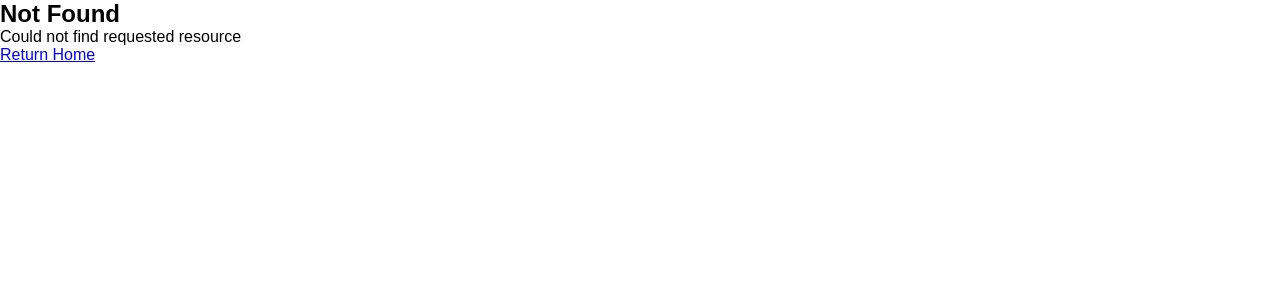
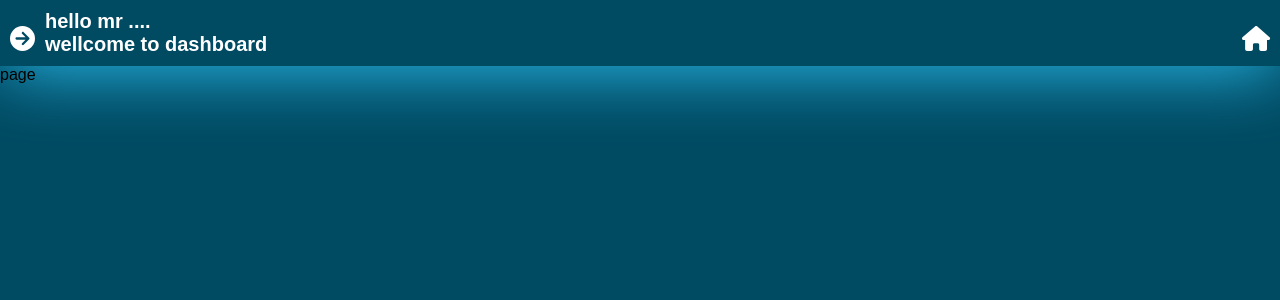
Before and after one commit to mahfuz-ta09/nrc-london, a Next.js app: page /Dashboard in a window 1280 px wide. Before the commit this address had no page. Shown: the top 300 px of the page. Built offline with nearby package versions, Linux system fonts and the light colour scheme; a web font is replaced by a local one.

Commit message:
dashboard added

```diff
--- /dev/null
+++ b/src/app/(dashboard)/DashNavLink.tsx
@@ -0,0 +1,41 @@
+import { faUser } from '@fortawesome/free-solid-svg-icons'
+import '@/css/Dashboard/layout.css'
+import Link from 'next/link'
+import { usePathname } from 'next/navigation'
+import { FontAwesomeIcon } from '@fortawesome/react-fontawesome'
+
+const DashNavLink = () => {
+    const pathname = usePathname()
+    let dashTitle:string = "/dashboard/"
+
+    const item=[{
+        title   : "Dashboard",
+        path    : `user`,
+        icon    : faUser,
+    },
+    {
+        title   : "Manage Users",
+        path    : `user/manage-users`,
+        icon    : faUser,
+    },
+    {
+        title   : "Statistics",
+        path    : `user/web-stat`,
+        icon    : faUser,
+    }]
+
+    return (
+        <div className='dash-nav-body'>
+            {
+                item?.map((item,index) => (
+                    <Link className={pathname === `${dashTitle}`+item?.path ? 'nav-link active' :'nav-link'} key={index} href={`/dashboard/${item?.path}`}>
+                        <FontAwesomeIcon icon={item?.icon}/>
+                        <span>{item?.title}</span>
+                    </Link>
+                ))
+            }
+        </div>
+    )
+}
+
+export default DashNavLink
--- /dev/null
+++ b/src/app/(dashboard)/Dashboard/page.tsx
@@ -0,0 +1,9 @@
+import React from 'react'
+
+const page = () => {
+  return (
+    <div>page</div>
+  )
+}
+
+export default page
--- /dev/null
+++ b/src/app/(dashboard)/LayourPage.tsx
@@ -0,0 +1,58 @@
+'use client'
+import Link from 'next/link'
+import '@/css/Dashboard/layout.css'
+import { useEffect, useRef, useState } from 'react'
+import dynamic from 'next/dynamic'
+import { useRouter } from 'next/navigation'
+import { FontAwesomeIcon } from '@fortawesome/react-fontawesome'
+import { faArrowCircleRight, faHome } from '@fortawesome/free-solid-svg-icons'
+
+
+const LayoutPage = () => {
+    const btnRef = useRef<HTMLButtonElement>(null)
+    const navRef = useRef<HTMLDivElement>(null)
+    const [isOpen,setIsOpen] = useState(false)
+    const  route = useRouter()
+
+
+    const NavLink = dynamic(() => import('./DashNavLink'), { ssr: false })
+
+    useEffect(()=>{
+      const handleNavBar = (e:any) => {
+        if(navRef.current && btnRef.current && !navRef.current.contains(e.target) &&  !btnRef.current.contains(e.target)){
+          setIsOpen(false)
+        }
+      }
+      document.addEventListener("click",handleNavBar)
+      return ()=> {
+        document.removeEventListener("click",handleNavBar)
+      }
+    },[])
+
+    const handler = () =>{
+      setIsOpen(true)
+    }
+
+    const homeHandler = () =>{
+      route.push("/")
+    }
+
+
+    return (
+        <div ref={navRef} className={isOpen? "dash-nav active":"dash-nav hide"}>
+            <div className="dash-nav-element">
+                <div className='dash-nav-header'>
+                    <h1>NRC-london</h1>
+                    <NavLink />
+                </div>
+                <button  className='nav-icon-btn' onClick={() => handler()} ref={btnRef} ><FontAwesomeIcon icon={faArrowCircleRight} className='nav-icon'/></button>
+                <button  className='nav-icon-home-btn' onClick={() => homeHandler()}><FontAwesomeIcon className='nav-icon' icon={faHome}/></button>
+                <div className='dash-nav-footer'>
+                    <Link className='footer-nav' href="/">back to home</Link>
+                </div>
+            </div>
+        </div>
+    )
+}
+
+export default LayoutPage
--- /dev/null
+++ b/src/app/(dashboard)/layout.tsx
@@ -0,0 +1,28 @@
+import '@/css/Dashboard/layout.css'
+import LayoutPage from "./LayourPage"
+
+
+const layout = ({ children } : {children : React.ReactNode}) => {
+
+    return (
+      <div  className='dashboard-layout'>
+          <div className="dash-content">
+            <LayoutPage />
+            <div className="dash-item">
+              <div className="dash-item-header">
+                  <div className='header-title'>
+                      <h1>hello mr ....</h1>
+                      <h1>wellcome to dashboard</h1>
+                  </div>
+              </div>
+              <div className='dash-item-content'>
+                  {children}
+              </div>
+            </div>
+
+          </div>
+      </div>
+    )
+  }
+
+export default layout
--- a/src/component/shared/Navbar/Navbar.tsx
+++ b/src/component/shared/Navbar/Navbar.tsx
@@ -129,7 +129,7 @@ const Navbar = () => {
                 </div>
                 <div className={isOpen ? 'link-items show' :'link-items hide'}>
                     <button onClick={()=>router.push('/Login')}>login</button>
-                    <button className='dash'>monitor</button>
+                    <button className='dash' onClick={()=>router.push('/Dashboard')}>monitor</button>
                 </div>
                 {
                     isOpen ?
--- /dev/null
+++ b/src/css/Dashboard/layout.css
@@ -0,0 +1,199 @@
+
+.dashboard-layout{
+	max-width: 2000px;
+	width: 100%;
+	height: 100%;
+	margin: 0 auto;
+	background: #004a62;
+	overflow: hidden;
+}
+
+.dash-content{
+	width: 100vw;
+	min-height: 100vh;
+	position: relative;
+}
+
+.dash-nav {
+	width: 15vw;
+	height: 100%;
+	overflow: hidden;
+	position: fixed;
+	top: 0;
+	z-index: 3;
+	left: -15vw;
+	transition: left 0.3s ease-in;
+}
+
+.dash-nav.active {
+	left: 0;
+}
+
+.dash-nav.hide {
+	left: -15vw;
+}
+
+.dash-nav-element{
+	display: flex;
+	flex-direction: column;
+	align-items: center;
+	justify-content: space-between;
+	height: 100%;
+	width: 100%;
+	padding: 55px 0 55px 20px;
+	margin: 0 auto;
+	color: white;
+	background: #002633;
+}
+
+.dash-nav-header{
+	width: 100%;
+	display: flex;
+	flex-direction: column;
+	align-items: start;
+	justify-content: start;
+	gap: 30px;
+}
+
+.dash-nav-header h1:nth-child(1){
+	font-size: 24px;
+}
+
+.dash-nav-header h1:nth-child(2){
+	font-size: 14px;
+}
+
+.dash-nav-body{
+	width: 100%;
+	height: 100%;
+	display: flex;
+	flex-direction: column;
+	align-items: start;
+	justify-content: start;
+	gap: 30px;
+}
+
+.nav-link{
+	width: 100%;
+	display: flex;
+	align-items: center;
+	justify-content: start;
+	gap: 10px;
+	font-size: 20px;
+	color: #808080;
+}
+
+.nav-link.active{
+	font-size: 20px;
+	font-weight: 900;
+	color: #fff;
+	border-right: 7px solid white;
+}
+
+.nav-link:hover{
+	transition: .3s ease-in-out;
+	transform: translate(15px);
+}
+
+.dash-item-header{
+	width: 100%;
+	height: auto;
+	padding: 10px 45px;
+	background: #004a62;
+	box-shadow: 0 2px 70px #2ec8fb;
+	color: #fff;
+	display: flex;
+	align-items: center;
+	justify-content: start;
+	gap: 20px;
+}
+
+
+.nav-icon-btn{
+	position: fixed;
+	z-index: -1;
+	left: 10px;
+	top: 25px;
+    background: transparent;
+    border: none;
+	font-size: 25px;
+    color: white;
+	transition: .3s ease-in-out;
+}
+
+.nav-icon-home-btn{
+	position: fixed;
+	z-index: -1;
+	right: 10px;
+	top: 25px;
+	font-size: 25px;
+	transition: .3s ease-in-out;
+    background: transparent;
+    border: none;
+	font-size: 25px;
+    color: white;
+}
+
+.nav-icon-home-btn:hover .nav-icon{
+	scale: .8;
+}
+
+.nav-icon-btn:hover .nav-icon{
+	scale: .8;
+}
+
+.dash-item{
+	width: 100%;
+	height: 100%;
+}
+
+.dash-item-content{
+	width: 100%;
+}
+
+.dash-nav-footer{
+	width: 100%;
+	text-align:start;
+}
+
+.footer-nav{
+	text-decoration: underline;
+	color: whitesmoke;
+	transition: .3s ease-in-out;
+}
+
+.footer-nav:hover{
+	transform: translateY(-10px);
+	color: #ffaaaa;
+}
+
+.header-title{
+
+}
+
+.header-title h1{
+    font-size: 20px;
+}
+
+@media screen and (max-width:450px) {
+	.dash-nav {
+		width: 50vw;
+		height: 100%;
+		background: #004a62;
+		border-right: 3px solid white;
+		position: fixed;
+		top: 0;
+		z-index: 1;
+		left: -75vw;
+		transition: left 0.5s ease-in;
+	}
+
+	.dash-nav.active {
+		left: 0;
+	}
+
+	.dash-nav.hide {
+		left: -50vw;
+	}
+
+}
```
